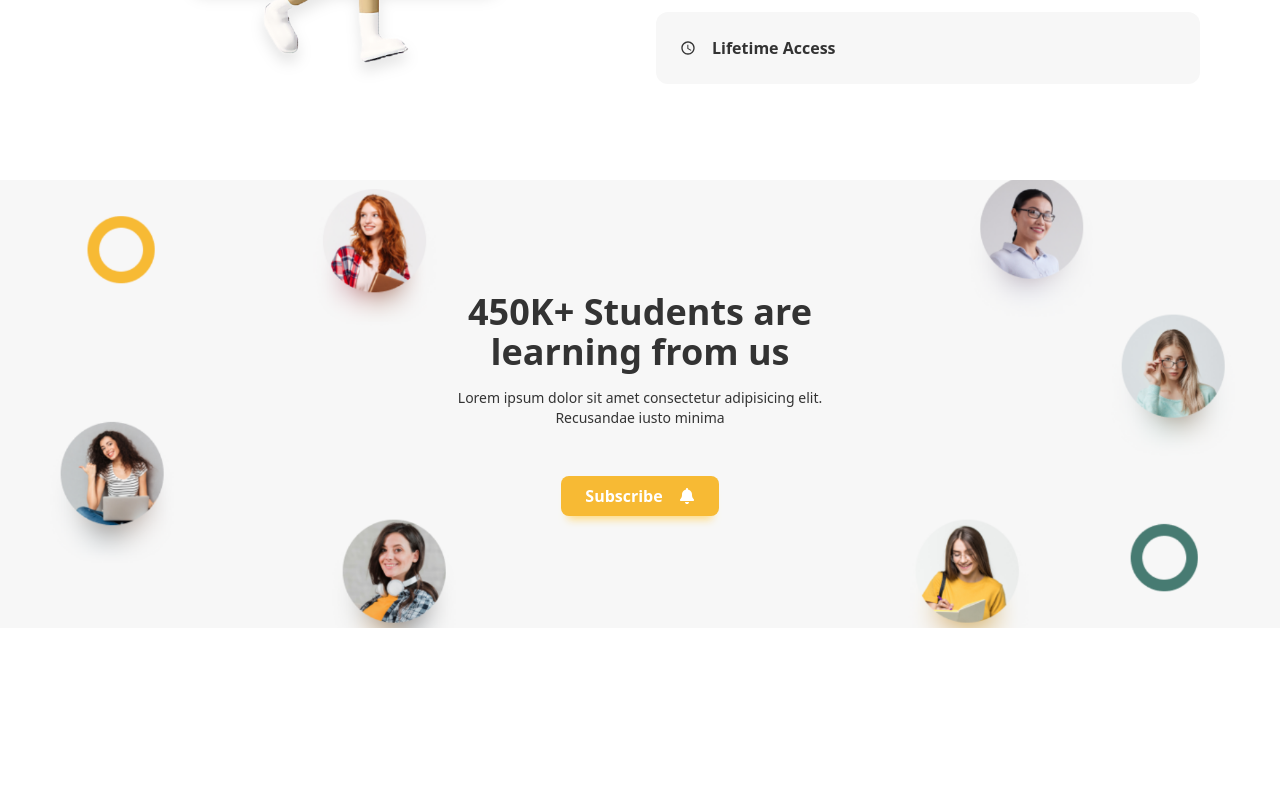
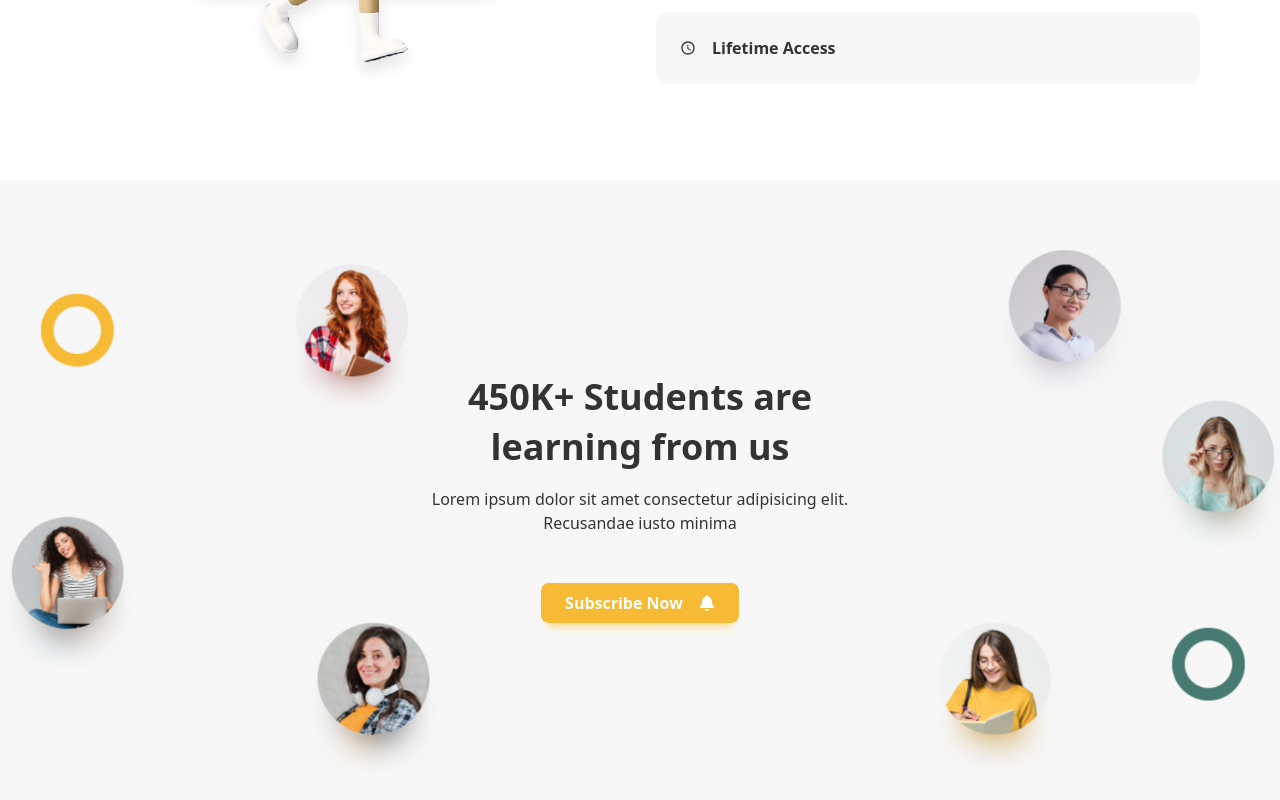
Before and after one commit to bhayanishyam/E-Learning-Landing-Page, a React (Vite) app: page / in a window 1280 px wide. Shown: the part 1541-2341 px from the top of the page. Before the commit the page ends 2169 px from the top, so only its background shows below. Built offline with nearby package versions, Linux system fonts and the light colour scheme.

Commit message:
fix padding in subscribe section

```diff
--- a/src/Components/Subscribe/Subscribe.jsx
+++ b/src/Components/Subscribe/Subscribe.jsx
@@ -11,18 +11,18 @@ const bgStyle = {
 export default function Subscribe() {
     return (
         <section>
-            <div style={bgStyle} className="container py-24 md:py-28 ">
+            <div style={bgStyle} className="container py-24 md:py-48 ">
                 <div className="flex flex-col justify-center">
                     <motion.div
                     initial={{opacity:0, scale:0.4}}
                     whileInView={{opacity : 1, scale:1}}
                     transition={{duration:0.4}}
-                     className="text-center space-y-4 max-w-[300px] lg:max-w-[430px] mx-auto">
-                        <h1 className="text-2xl lg:text-4xl !leading-sung font-bold ">
+                     className="text-center space-y-4 max-w-[300px] lg:max-w-[450px] mx-auto">
+                        <h1 className="text-2xl lg:text-4xl !leading-snug font-bold ">
                             450K+ Students are learning from us
                         </h1>
-                        <p className="text-sm">Lorem ipsum dolor sit amet consectetur adipisicing elit. Recusandae iusto minima</p>
-                        <a className="primary-btn inline-flex items-center !mt-8 gap-4 group">Subscribe
+                        <p className="">Lorem ipsum dolor sit amet consectetur adipisicing elit. Recusandae iusto minima</p>
+                        <a className="primary-btn inline-flex items-center !mt-8 gap-4 group">Subscribe Now
                             <FaBell className="group-hover:text-lg group-hover:animate-bounce duration-200" /></a>
                     </motion.div>
                 </div>
```
